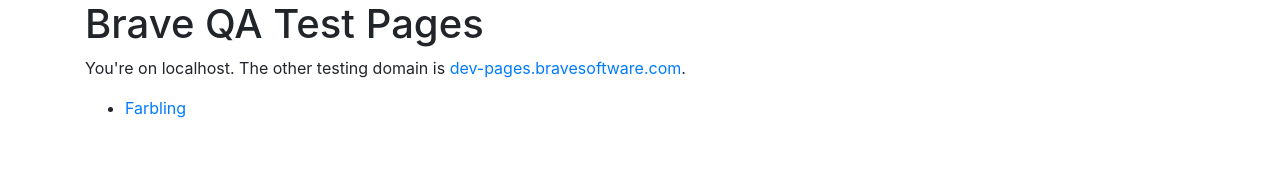
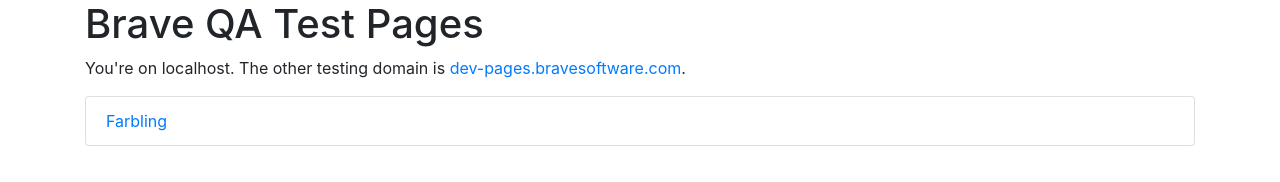
Before and after one commit to brave-experiments/qa-test-pages, a plain HTML site: page index.html in a window 1280 px wide. Drawn offline with Linux system fonts and the light colour scheme.

Commit message:
clean up landing page too

```diff
--- a/index.html
+++ b/index.html
@@ -19,8 +19,8 @@
           domain is <a class="other-origin" href="/"><span class="other-origin">-</span></a>.
         </p>
 
-        <ul>
-          <li><a href="/farbling.html">Farbling</a></li>
+        <ul class="list-group">
+          <li class="list-group-item"><a href="/farbling.html">Farbling</a></li>
         </ul>
       </div>
     </div>
```
